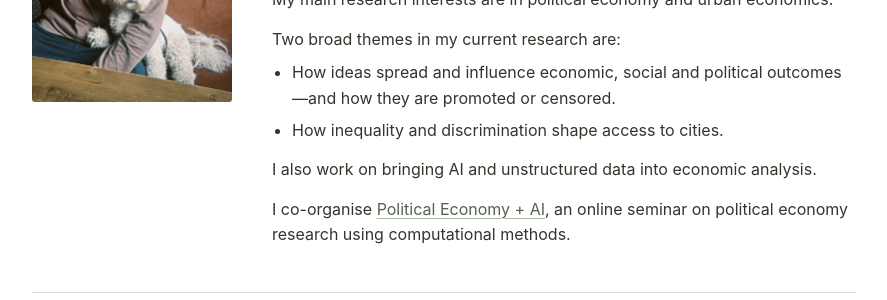
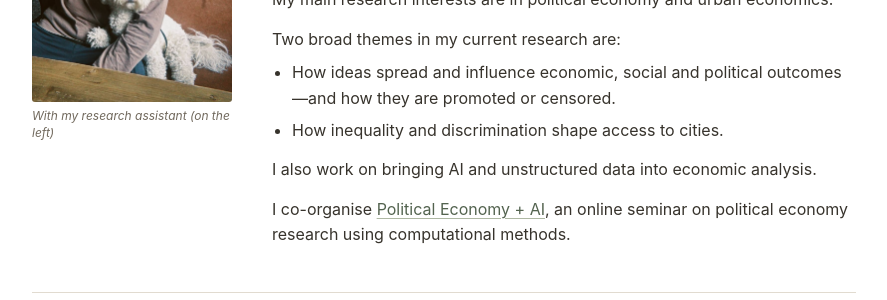
Before and after one commit to vladimir-avetian/vladimir-avetian.github.io, a Jekyll site: the page built from index.html, in a window 1280 px wide. Shown: the part 311-611 px from the top of the page, without its empty margins (196-1083 px from the left). Built offline with Jekyll 4.4.1, drawn with Linux system fonts in a browser that asks for light colours; the list of posts is cut into pages by our own code.

Commit message:
Add research assistant caption below profile photo

```diff
--- a/assets/homepage/style.css
+++ b/assets/homepage/style.css
@@ -70,7 +70,9 @@ main { padding-top: 46px; }
 .profile-heading { grid-column: 2; grid-row: 1; }
 h1, h2, h3, p { margin: 0; }
 h1 { font-weight: 600; font-size: var(--text-name); line-height: 1.2; letter-spacing: -.5px; margin-bottom: 18px; }
-.portrait { grid-column: 1; grid-row: 1 / span 2; width: 100%; height: auto; display: block; border-radius: 3px; }
+.portrait { grid-column: 1; grid-row: 1 / span 2; width: 100%; margin: 0; }
+.portrait img { width: 100%; height: auto; display: block; border-radius: 3px; }
+.portrait figcaption { margin-top: 6px; color: var(--muted); font-size: 12px; line-height: 1.4; font-style: italic; }
 .biography { grid-column: 2; grid-row: 2; }
 .biography > * + * { margin-top: 14px; }
 .research-fields, .interests { color: var(--ink); }
--- a/index.html
+++ b/index.html
@@ -14,7 +14,7 @@ description: "Vladimir Avetian — political economy, urban economics and unstru
     <title>Vladimir Avetian</title>
     <link rel="canonical" href="https://vladimir-avetian.github.io/">
     <link rel="icon" href="/assets/homepage/favicon.svg?v=1" type="image/svg+xml">
-    <link rel="stylesheet" href="/assets/homepage/style.css?v=1">
+    <link rel="stylesheet" href="/assets/homepage/style.css?v=2">
     <script src="/assets/homepage/navigation.js?v=1" defer></script>
   </head>
   <body>
@@ -36,7 +36,10 @@ description: "Vladimir Avetian — political economy, urban economics and unstru
           <div class="profile-heading">
             <h1 id="name">Vladimir Avetian</h1>
           </div>
-          <img class="portrait" src="/assets/homepage/portrait-with-dog.jpeg" width="804" height="1213" alt="Vladimir Avetian sitting with a small white dog" fetchpriority="high">
+          <figure class="portrait">
+            <img src="/assets/homepage/portrait-with-dog.jpeg" width="804" height="1213" alt="Vladimir Avetian sitting with a small white dog" fetchpriority="high">
+            <figcaption>With my research assistant (on the left)</figcaption>
+          </figure>
           <div class="biography">
             <p>I am an AI+ Academic Senior Fellow (tenure track) at King’s Business School, <a href="https://www.kcl.ac.uk/">King’s College London</a>.</p>
             <p>Previously, I was a Postdoctoral Scholar at University Paris-Dauphine – PSL. I received my PhD in Economics from Sciences Po.</p>
```
